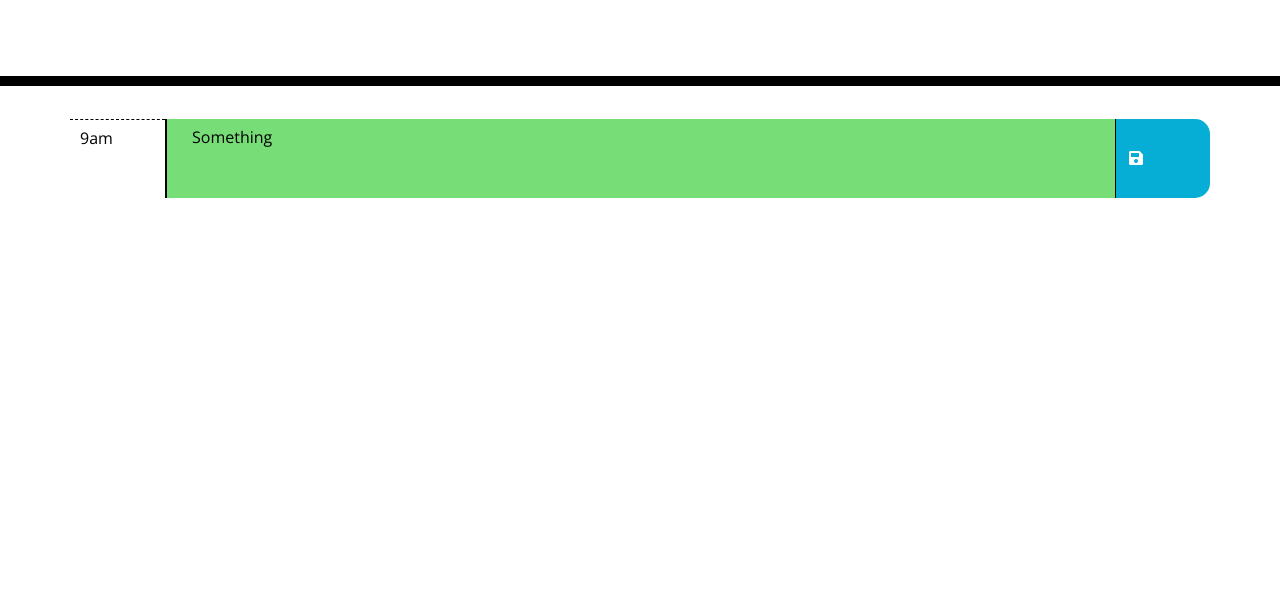
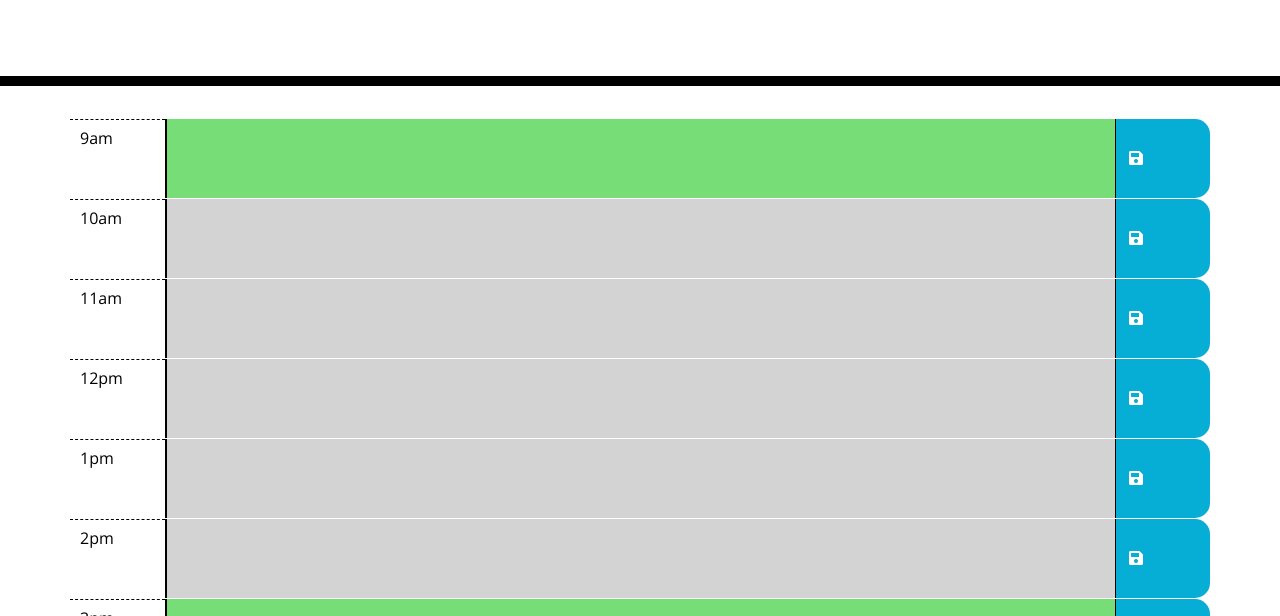
Before and after one commit to elmir123/jq-work-scheduler, a plain HTML site: page index.html in a window 1280 px wide. Shown: the part 182-798 px from the top of the page. Drawn offline with nearby package versions, Linux system fonts and the light colour scheme.

Commit message:
Fixed the json data storage

```diff
--- a/assets/css/style.css
+++ b/assets/css/style.css
@@ -76,3 +76,6 @@ textarea {
   font-size: 20px;
   transition: all 0.3s ease-in-out;
 }
+.container{
+  margin-bottom: 100px;
+}
--- a/assets/js/script.js
+++ b/assets/js/script.js
@@ -0,0 +1,68 @@
+var hoursCont = $("#container");
+var time = moment();
+var current_hour = time.format("ha");
+var day_of_year = "day"+time.format("DDD");
+var hours = ["9am","10am","11am","12pm","1pm","2pm","3pm","4pm","5pm"];
+var day_data = localStorage.getItem(day_of_year);
+// variable to use to store values
+var sData = {};
+
+$(hoursCont).addClass(day_of_year);
+for (i of hours){
+    // format the array item with moment to compare for the description coloring
+    var comp = moment(i,"ha").format("ha")
+    //creating the hour row, todo jqueryfy the creation of element not very jquery like right now
+    var hourRow = $(document.createElement("div")).addClass( "hour-item row hour"+i);
+    //creating the hour cell and add the loops current element
+    var hour = $(document.createElement("div")).addClass( "col-md-1 hour").text(i);
+    //creating the description cell
+    var desc = $(document.createElement("div")).addClass( "col-md-10 description");
+    //creating the hoursave cell
+    var hoursave = $(document.createElement("div")).addClass( "col-md-1 saveBtn");
+    //start appending items to the container, first the row
+    $(hoursCont).append(hourRow);
+    //the hour
+    $(hourRow).append(hour);
+    //the description
+    $(hourRow).append(desc);
+    //append text area to description
+    $(desc).append('<textarea id="text'+i+'"></textarea>');
+    //append the save button cont.
+    $(hourRow).append(hoursave);
+    //append the button element with unique identifier
+    $(hoursave).append('<button class="btn" id="'+i+'"><i class="fa fa-save"></i></button>')
+    //handle the descrition coloring, first if the current hour is bigger add past class
+    if (current_hour == comp ){
+        $(desc).addClass("present");
+    }else if(current_hour < comp){
+        //if current_hour is smaller add future class
+        $(desc).addClass("future");
+    }else{
+        //fall back to present
+        $(desc).addClass("past");
+    }
+}
+if (day_data !== null) {
+    // parse the scores into variable
+    var ex_text = JSON.parse(day_data)
+
+        jQuery.each(ex_text, function(i, text) {
+            $("#text"+i).text(text);
+        });
+
+    sData = JSON.parse(day_data);
+}
+
+
+$("body").on("click",".btn", function(){
+
+
+    var btnId = $(this).attr("id");
+    var desc_text = $("#text"+btnId).val();
+    sData[btnId]=desc_text;
+    // sData.push(btn_save);
+    // store and json stringify the sData
+    localStorage.setItem(day_of_year, JSON.stringify(sData));
+
+    console.log("here");
+})
--- a/index.html
+++ b/index.html
@@ -28,21 +28,9 @@
       <p class="lead">A simple calendar app for scheduling your work day</p>
       <p id="currentDay" class="lead"></p>
     </header>
-    <div class="container">
+    <div class="container" id="container">
       <!-- Timeblocks go here -->
-      <div class="hour-item">
-        <div class="row">
-          <div class="col-md-1 hour">
-            9am
-          </div>
-          <div class="col-md-10 description future">
-            <textarea>Something</textarea>
-          </div>
-          <div class="col-md-1 saveBtn">
-            <button class="btn" id="saveBtn"><i class="fa fa-save"></i></button>
-          </div>
-        </div>
-      </div>
+
     </div>
     </div>
 
```
